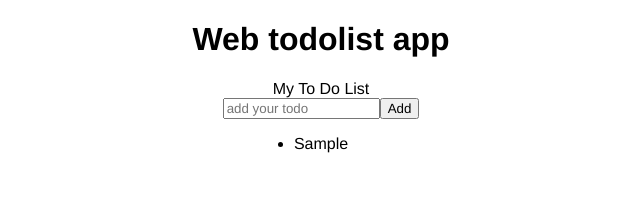
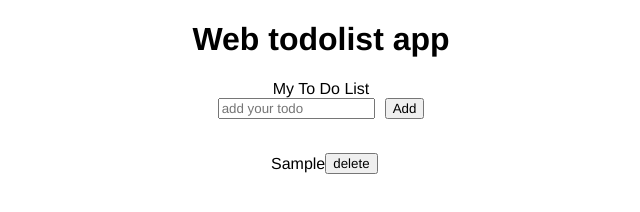
Before and after one commit to HakiEBIBI/web-todo, a website built with Vite: page index.html in a window 1280 px wide. Both pictures are taken after typing "Sample" into the empty fields and a click on the button "Add". Shown: the whole page, without its empty margins (319-959 px from the left). Built offline with nearby package versions, Linux system fonts and the light colour scheme.

Commit message:
feat: added a button and when we clicked it we delete an todo

```diff
--- a/src/main.ts
+++ b/src/main.ts
@@ -10,11 +10,21 @@ if (buttonBox && inputBox && listBox) {
   buttonBox.addEventListener('click', () => {
     const todoText = inputBox.value
 
+    const button = document.createElement('button')
+    button.addEventListener('click', () => {})
+
     if (todoText.trim() !== '') {
       const li = document.createElement('li')
       li.textContent = todoText
+      button.textContent = 'delete'
       listBox.appendChild(li)
+      listBox.appendChild(button)
       inputBox.value = ''
+
+      button.addEventListener('click', () => {
+        li.remove()
+        button.remove()
+      })
     }
   })
 }
--- a/src/style.css
+++ b/src/style.css
@@ -19,14 +19,26 @@ body {
   justify-content: center;
 }
 
+#todo-input {
+  margin-right: 10px;
+}
+
 .all-todo-input {
   display: flex;
   justify-content: center;
 }
 
 #todo-element {
-  display: flex;
+  display: grid;
   align-items: center;
+  justify-items: center;
   flex-direction: column;
+  width: 100px;
+  height: 70px;
   padding: 0px;
+  list-style: none;
+  margin-left: auto;
+  margin-right: auto;
+  margin-top: 10px;
+  grid-template-columns: 1fr 1fr;
 }
```
